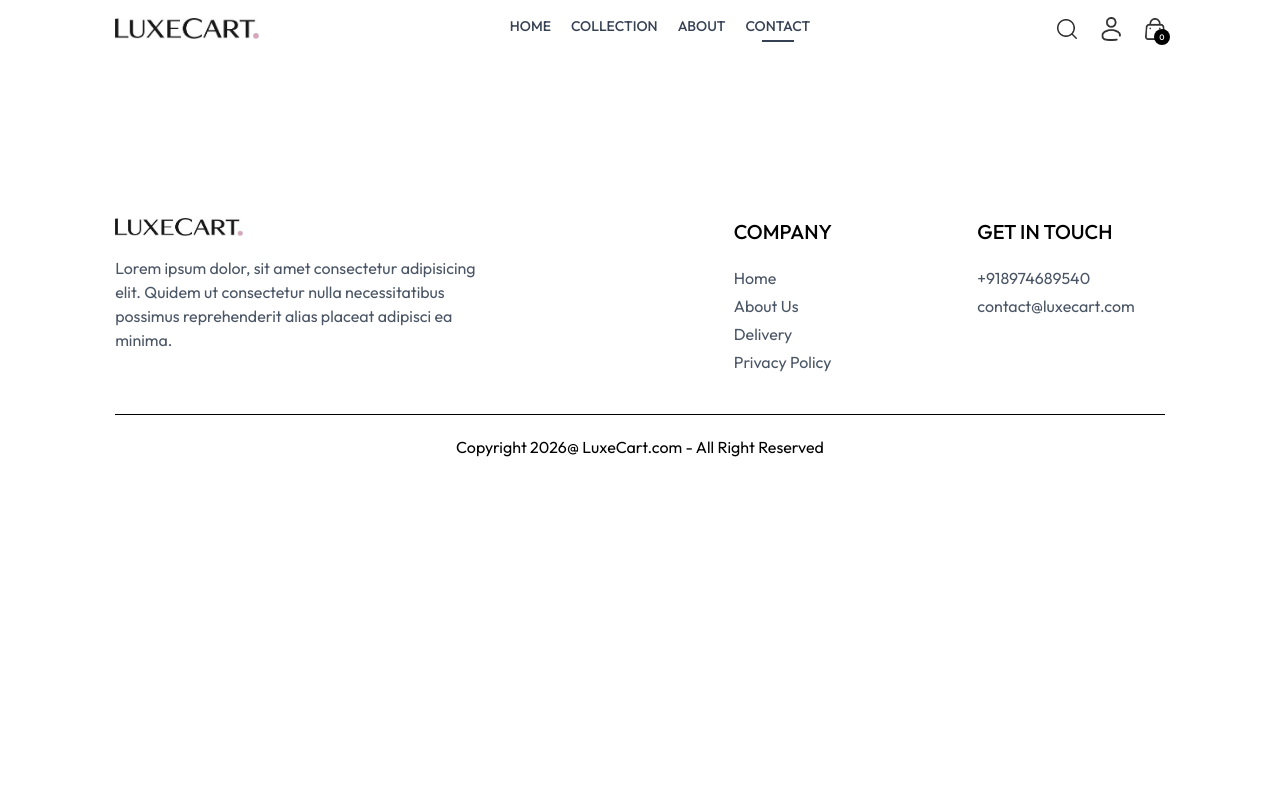
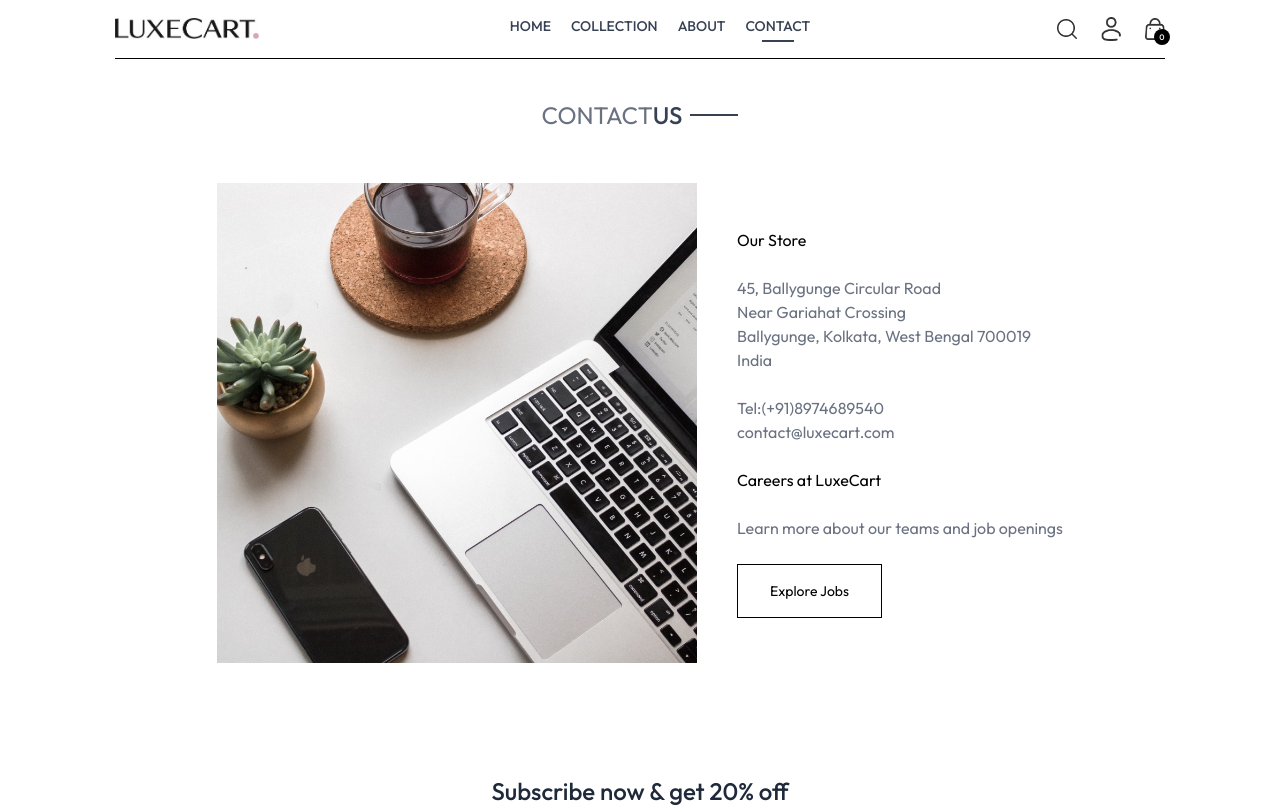
Before and after one commit to anushka44-bot/LuxeCart, a React (Vite) app in the folder frontend/: page /contact in a window 1280 px wide. Shown: the top 807 px of the page. Built offline with nearby package versions, Linux system fonts and the light colour scheme.

Commit message:
Frontend Completed

```diff
--- a/frontend/src/components/Footer.jsx
+++ b/frontend/src/components/Footer.jsx
@@ -8,9 +8,9 @@
         <div>
           <img src={assets.logo} className="mb-5 w-32" alt="" />
           <p className="w-full md:w-2/3 text-gray-600">
-            Lorem ipsum dolor, sit amet consectetur adipisicing elit. Quidem ut
-            consectetur nulla necessitatibus possimus reprehenderit alias
-            placeat adipisci ea minima.
+            Luxecart is a premium fashion brand offering stylish, high-quality
+            clothing with a touch of luxury. We blend modern trends with
+            timeless elegance to help you look confident every day.
           </p>
         </div>
 
--- a/frontend/src/pages/Contact.jsx
+++ b/frontend/src/pages/Contact.jsx
@@ -1,7 +1,46 @@
 import React from "react";
+import Title from "../components/Title";
+import { assets } from "../assets/frontend_assets/assets";
+import NewsletterBox from "../components/NewsletterBox";
 
 const Contact = () => {
-  return <div></div>;
+  return (
+    <div>
+      <div className="text-center text-2xl pt-10 border-t">
+        <Title text1={"CONTACT"} text2={"US"} />
+      </div>
+      <div className="my-10 flex flex-col justify-center md:flex-row gap-10 mb-28">
+        <img
+          src={assets.contact_img}
+          alt=""
+          className="w-full md:max-w-[480px]"
+        />
+        <div className="flex flex-col justify-center items-start gap-6">
+          <p className="font-semibold.text-xl.text-gray-600">Our Store</p>
+          <p className="text-gray-500">
+            45, Ballygunge Circular Road <br />
+            Near Gariahat Crossing <br />
+            Ballygunge, Kolkata, West Bengal 700019 <br />
+            India
+          </p>
+          <p className="text-gray-500">
+            Tel:(+91)8974689540 <br />
+            contact@luxecart.com
+          </p>
+          <p className="font-semibold.text-xl.text-gray-600">
+            Careers at LuxeCart
+          </p>
+          <p className="text-gray-500">
+            Learn more about our teams and job openings
+          </p>
+          <button className="border border-black px-8 py-4 text-sm hover:bg-black hover:text-white transition-all duration-500">
+            Explore Jobs
+          </button>
+        </div>
+      </div>
+      <NewsletterBox />
+    </div>
+  );
 };
 
 export default Contact;
```
